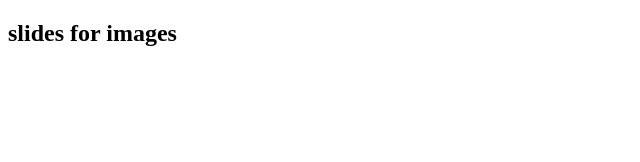
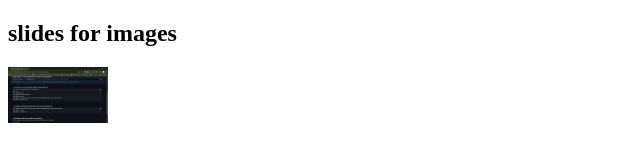
Before and after one commit to abidurrahman1515/my-third-repo, a plain HTML site: page index.html in a window 1280 px wide. Shown: the whole page, without its empty margins (0-640 px from the left). Drawn offline with Linux system fonts and the light colour scheme.

Commit message:
added image and style

```diff
--- a/index.html
+++ b/index.html
@@ -8,5 +8,6 @@
 </head>
 <body>
     <h2>slides for images</h2>
+    <img src="images/Screenshot 2024-04-27 092704.png" alt="">
 </body>
 </html>
--- a/styles/index.css
+++ b/styles/index.css
@@ -0,0 +1,3 @@
+img{
+    width: 100px;
+}
```
Also changed, not shown: images/Screenshot 2024-04-27 092704.png (added).
